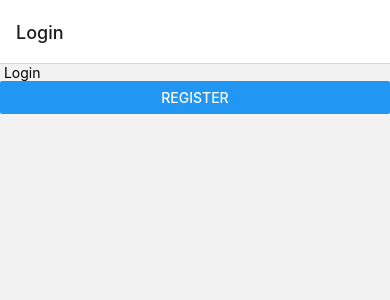
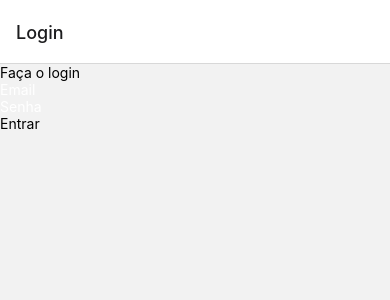
Before and after one commit to Yagoaguiar/Pi-Lista-deCompra, a React Native app: screen /Login in a window 390 px wide. Shown: the top 300 px of the page. Built offline with nearby package versions, Linux system fonts and the light colour scheme.

Commit message:
tela de login criada #35

```diff
--- a/screens/Login.js
+++ b/screens/Login.js
@@ -1,14 +1,37 @@
-import React from 'react';
-import { View, Text, Button } from 'react-native';
+import React, { useState } from 'react';
+import { View, Text, TextInput, TouchableOpacity } from 'react-native';
+import styles from '../styles/Login/Login';
 
-export default function Login( { navigation }) {
+export default function TelaDeLogin() {
+  const [email, setEmail] = useState('');
+  const [senha, setSenha] = useState('');
+
+  const handleLogin = () => {
+
+    console.log(`Email: ${email}, Senha: ${senha}`);
+  };
+
   return (
-    <View>
-      <Text> Login </Text>
-      <Button
-      title="Register"
-      onPress={ () => navigation.navigate('Register')}
+    <View style={styles.container}>
+      <Text style={styles.welcomeText}>Faça o login</Text>
+      <TextInput
+        style={styles.input}
+        placeholder="Email"
+        placeholderTextColor="white"
+        onChangeText={(text) => setEmail(text)}
+        value={email}
       />
+      <TextInput
+        style={styles.input}
+        placeholder="Senha"
+        placeholderTextColor="white"
+        onChangeText={(text) => setSenha(text)}
+        value={senha}
+        secureTextEntry={true}
+      />
+      <TouchableOpacity style={styles.button} onPress={handleLogin}>
+        <Text style={styles.buttonText}>Entrar</Text>
+      </TouchableOpacity>
     </View>
   );
 }
```
